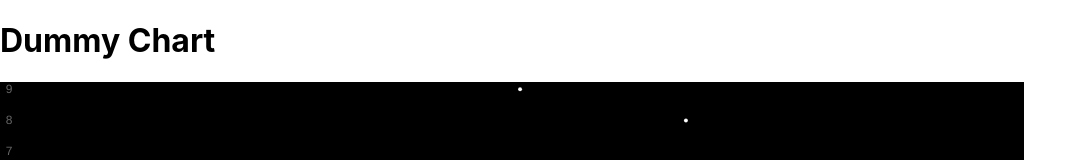
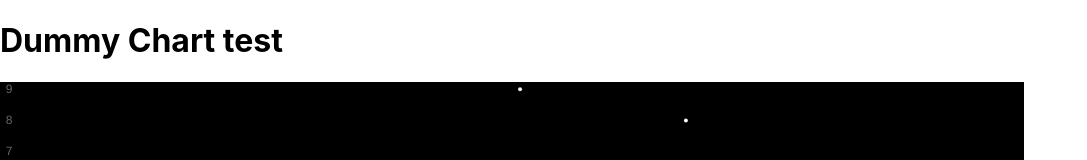
Before and after one commit to Zander1983/RedMatterApp, a React (Create React App) app: page / in a window 1280 px wide. Shown: the top 160 px of the page, without its empty margins (0-1087 px from the left). Built offline with nearby package versions, Linux system fonts and the light colour scheme.

Commit message:
testdeploy

```diff
--- a/src/App.tsx
+++ b/src/App.tsx
@@ -195,7 +195,7 @@ const App= ()=>{
 
     return(
         <>
-            <h1>Dummy Chart</h1>
+            <h1>Dummy Chart test</h1>
             <div className="chart-container" style={{position: 'relative', height:'40vh', width:'80vw'}}>
                 <canvas id="chart" style={{background:'black'}} ref={chartContainer} width='400px' height="400px"></canvas>
             </div>
```
Also changed, not shown: 1 other file (tests, documents, lock files or other folders).
